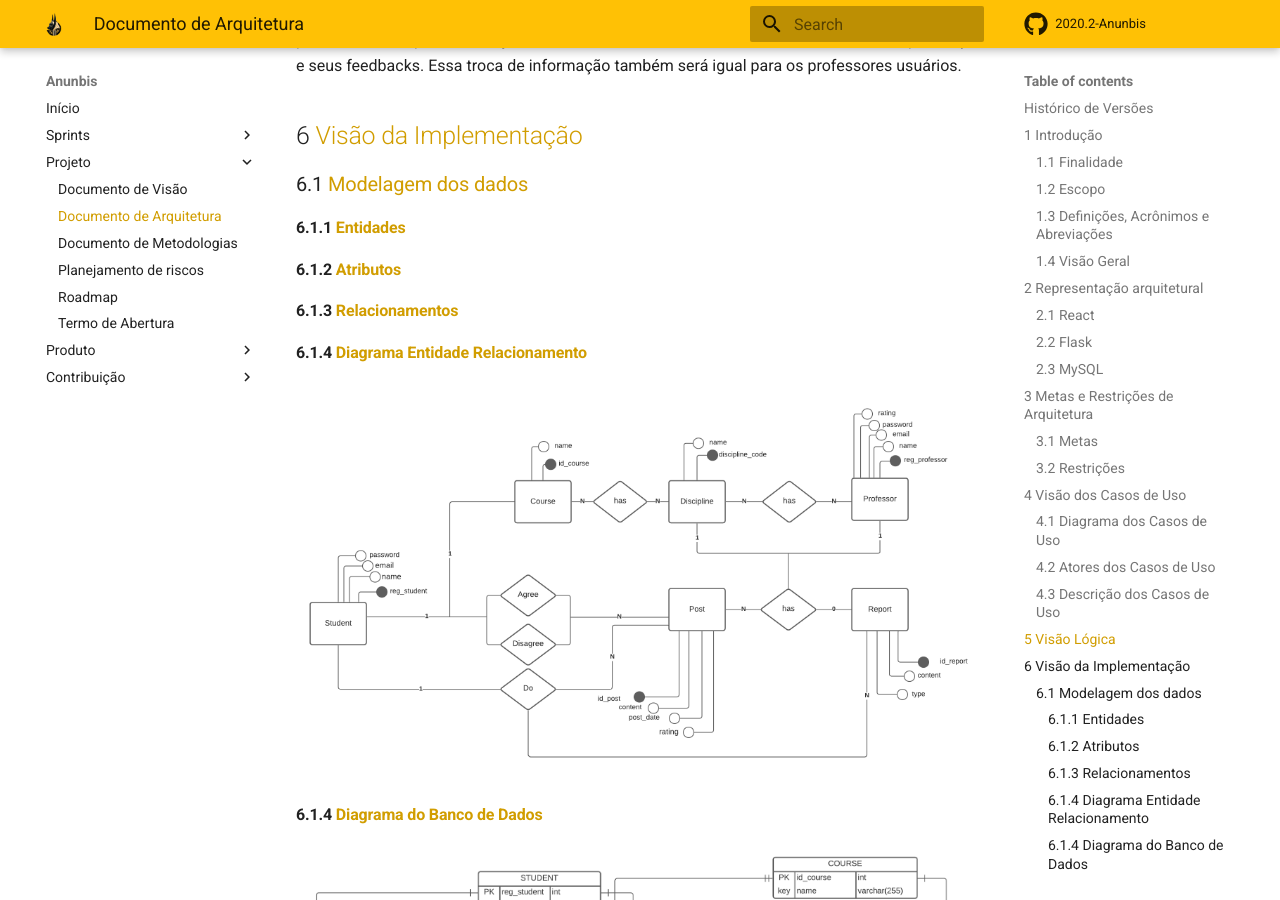
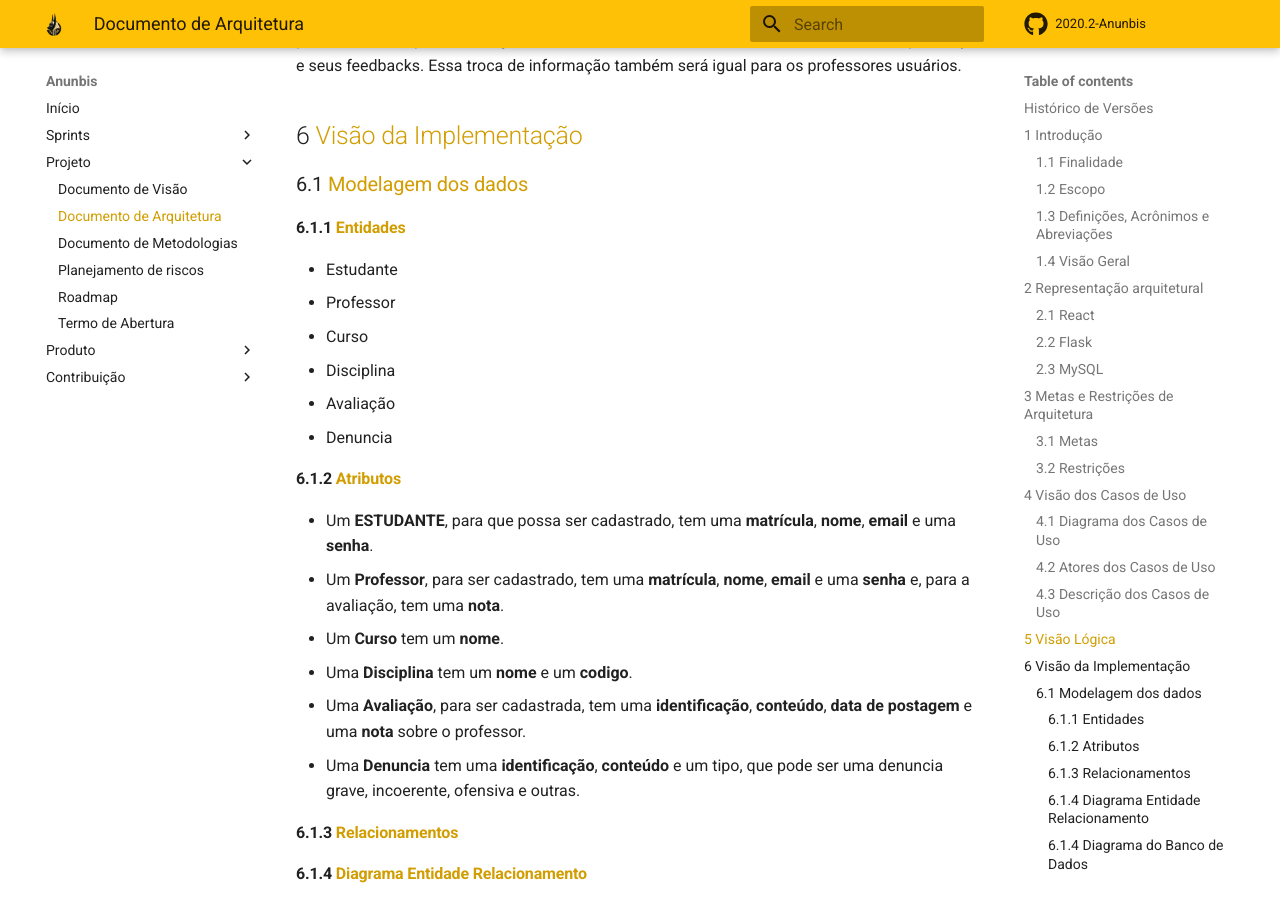
Before and after one commit to fga-eps-mds/2020.2-Anunbis, an MkDocs documentation site: the page built from docs/documentacao/documento-de-arquitetura.md, in a window 1280 px wide and 900 px high, scrolled down 4528 px. Built offline with MkDocs 1.6.1 and Material for MkDocs 9.7.7, drawn with Linux system fonts in a browser that asks for light colours; comment, search, counter and statistics services are not loaded.

Commit message:
(#97) adicionando entidades e atributos

```diff
--- a/docs/documentacao/documento-de-arquitetura.md
+++ b/docs/documentacao/documento-de-arquitetura.md
@@ -129,12 +129,30 @@ href="https://insights.stackoverflow.com/survey/2020#technology">o favorito do m
 
 ### 6.1 <a name="6_1">Modelagem dos dados</a>
 #### 6.1.1 <a name="6_1_1">Entidades</a>
+
+* Estudante
+* Professor
+* Curso
+* Disciplina
+* Avaliação
+* Denuncia
+
 #### 6.1.2 <a name="6_1_2">Atributos</a>
+
+* Um **ESTUDANTE**, para que possa ser cadastrado, tem uma **matrícula**, **nome**, **email** e uma **senha**.
+* Um **Professor**, para ser cadastrado, tem uma **matrícula**, **nome**, **email** e uma **senha** e, para a avaliação, tem uma **nota**.
+* Um **Curso** tem um **nome**.
+* Uma **Disciplina** tem um **nome** e um **codigo**.
+* Uma **Avaliação**, para ser cadastrada, tem uma **identificação**, **conteúdo**, **data de postagem** e uma **nota** sobre o professor.
+* Uma **Denuncia** tem uma **identificação**, **conteúdo** e um tipo, que pode ser uma denuncia grave, incoerente, ofensiva e outras.
+
 #### 6.1.3 <a name="6_1_3">Relacionamentos</a>
 #### 6.1.4 <a name="6_1_4">Diagrama Entidade Relacionamento</a>
+
 <div style="display:block;text-align:center"><img src="/images/diagramaEntidadeRelacionamento.png" alt="Diagrama Entidade Relacionamento"/></div>
 
 #### 6.1.4 <a name="6_1_4">Diagrama do Banco de Dados</a>
+
 <div style="display:block;text-align:center"><img src="/images/diagramaLogicoDados.png" alt="Diagrama Logico dos Dados"/></div>
 
 ## 7 <a name="7">Referências</a>
```
